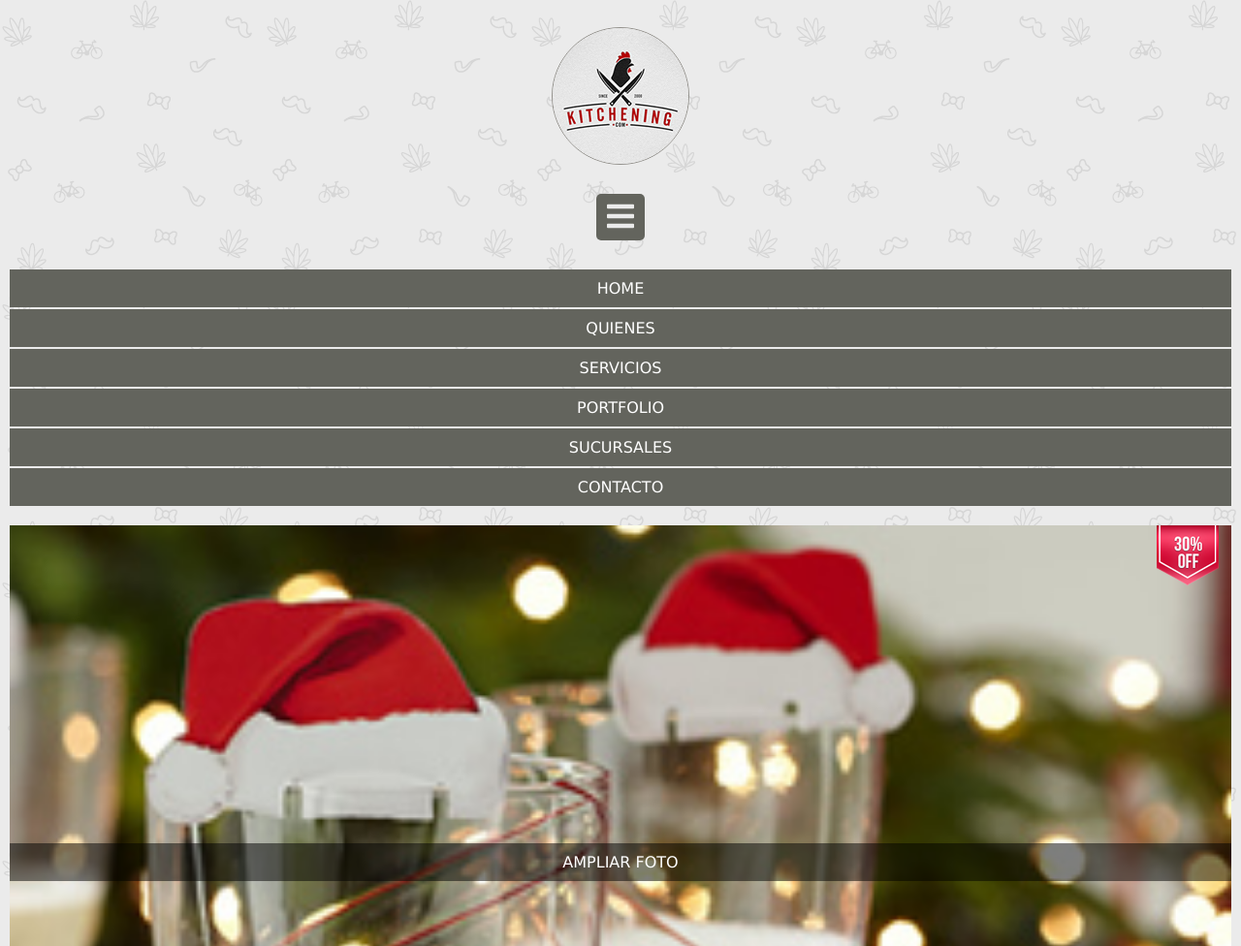
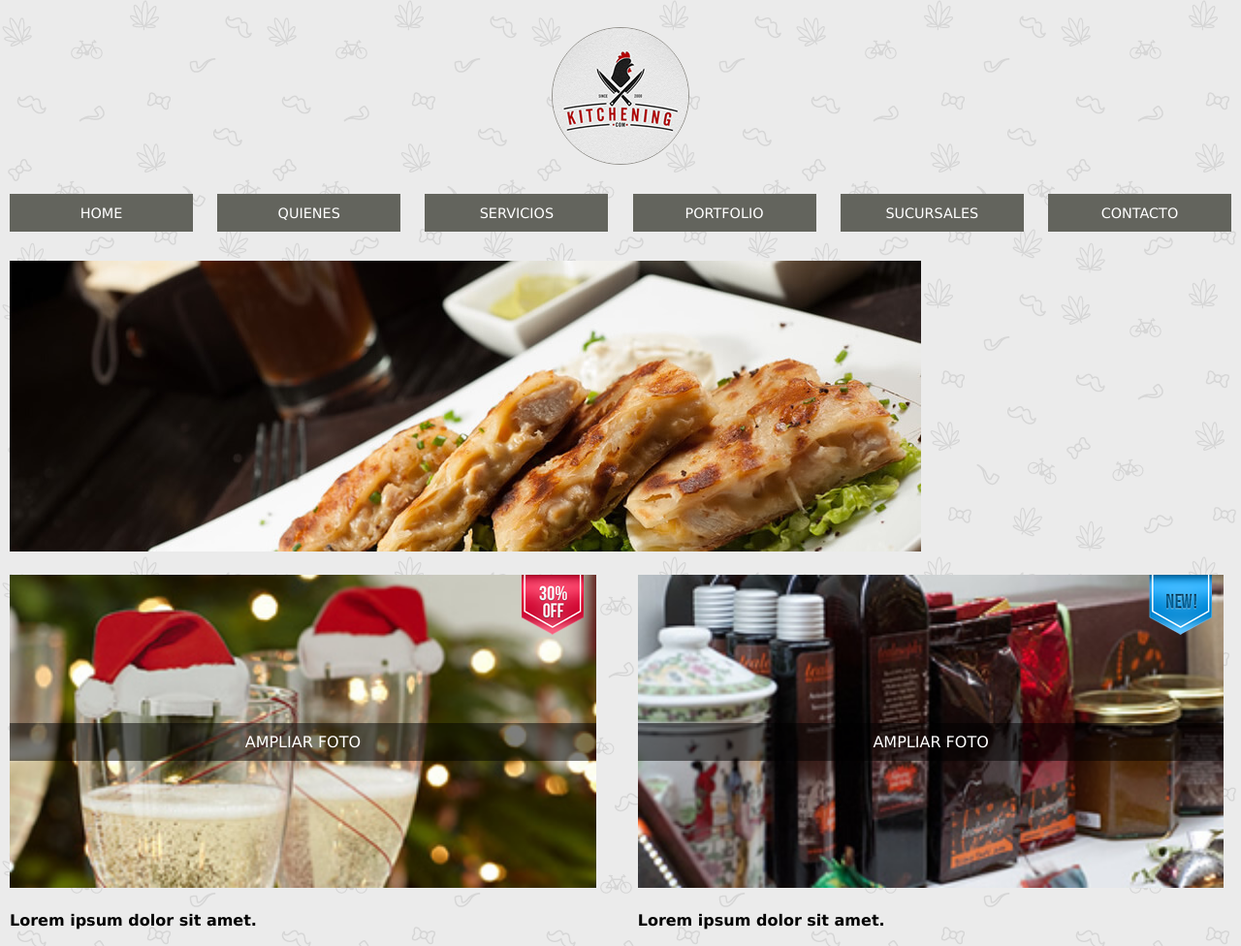
Before and after one commit to ernesancheez/kitchening, a website: page views/home.html in a window 1280 px wide. Shown: the part 2-978 px from the top of the page at 97% size. Drawn offline with Linux system fonts and the light colour scheme.

Commit message:
tablet done

```diff
--- a/public/css/header.css
+++ b/public/css/header.css
@@ -34,3 +34,24 @@ header li a {
     color: white;
     text-transform: uppercase;
 }
+
+@media (min-width : 768px) {
+    header a.btn-burger {
+        display: none;
+    }
+
+    header li  {
+       float: left;
+       width: 15%;
+       margin-right: 2%;
+       margin-bottom: 30px;
+    }
+
+    header li:last-child{
+        margin-right: 0;
+    }
+
+    header li a {
+        font-size: .9rem;
+    }
+}
--- a/public/css/home.css
+++ b/public/css/home.css
@@ -4,7 +4,12 @@
 }
 
 .home .banner {
+    width: 100%;
     display: none;
+}
+
+.home .banner img {
+    max-width: 100%;
 }
 
 /* productos */
@@ -60,3 +65,26 @@
     margin: 20px 0;
 
 }
+
+/*tablet*/
+@media(min-width: 768px){
+    .home .banner {
+        display: block;
+    }
+
+
+    .home .producto {
+        width: 48%;
+        display: inline-block;
+        margin-right: 3%;
+    }
+
+    .home .producto:nth-child(even) {
+        margin-right: 3%;
+    }
+
+    .home .producto:nth-child(2n){
+        margin-right: 0;
+    }
+
+}
```
